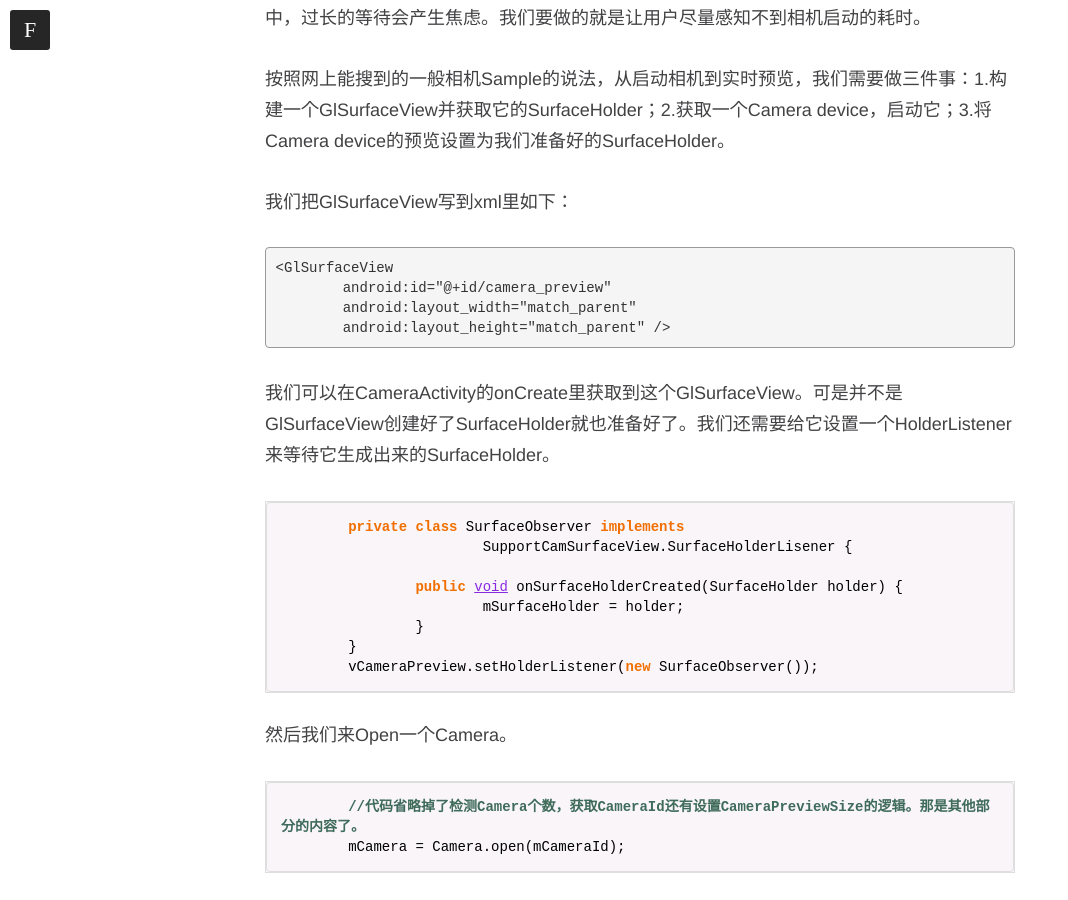
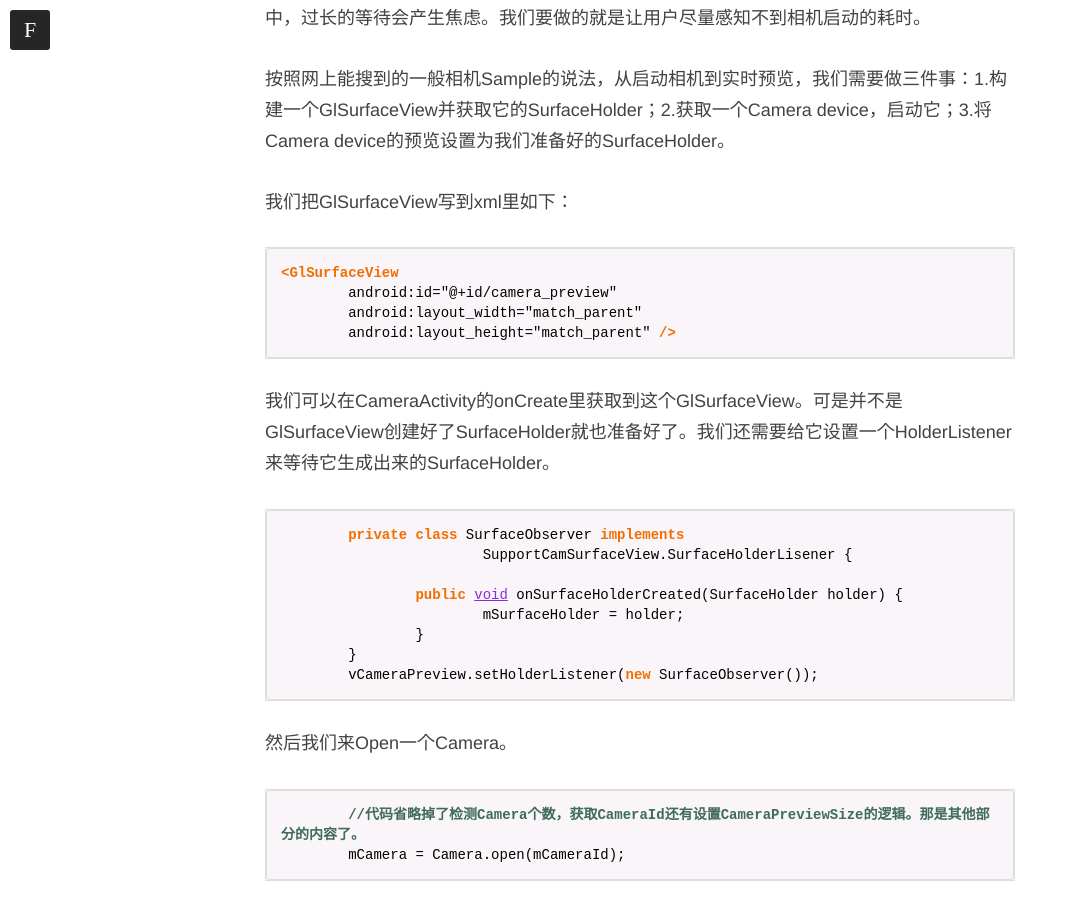
Before and after one commit to songchenwen/songchenwen.github.io, a Jekyll site: the page built from _posts/2013-11-17-android-launch-camera-speed-up.md, in a window 1280 px wide and 900 px high, scrolled down 967 px. Shown: the whole window, without its empty margins (0-1068 px from the left). Built offline with Jekyll 4.4.1, drawn with Linux system fonts in a browser that asks for light colours; nearby versions of some CDN libraries; Markdown is read by kramdown in place of the engine named in the settings; comment, search, counter and statistics services are not loaded; part of the change alters nothing that is shown.

```diff
--- a/_config.yml
+++ b/_config.yml
@@ -48,6 +48,8 @@ links:
   - title: Tags
     url: /tags/
 
+markdown: redcarpet
+
 gems:
   - jekyll-mentions
   - jemoji
--- a/_layouts/post.html
+++ b/_layouts/post.html
@@ -72,7 +72,12 @@ Description: Awesome dude, awesome life
                         {% if site.share %}{% include share.html %}{% endif %}
                         {% include signoff.html %}
                         {% if site.disqus_shortname %}
-                        <script>disqus_identifier = "{{ page.path }}".substring(7); disqus_url = "{{ site.url }}{{ page.url }}";</script>
+                        <script>
+                            disqus_identifier = "{{ page.path }}".substring(7);
+                            if ("{{ site.url }}".length > 0){
+                                disqus_url = "{{ site.url }}{{ page.url }}";
+                            }
+                        </script>
                         <div id="disqus_thread"></div><!-- /#disqus_thread -->
                         {% include disqus_comments.html %}
                         {% endif %}
--- a/_posts/2013-11-17-android-launch-camera-speed-up.md
+++ b/_posts/2013-11-17-android-launch-camera-speed-up.md
@@ -20,7 +20,7 @@ Android手机上良莠不齐的硬件，导致相机启动时间有长有短，
 
 我们把GlSurfaceView写到xml里如下：
 
-~~~ markup
+~~~ xml
 <GlSurfaceView
 	android:id="@+id/camera_preview"
 	android:layout_width="match_parent"
```
Also changed, not shown: 404.html (renamed from 404.md).
